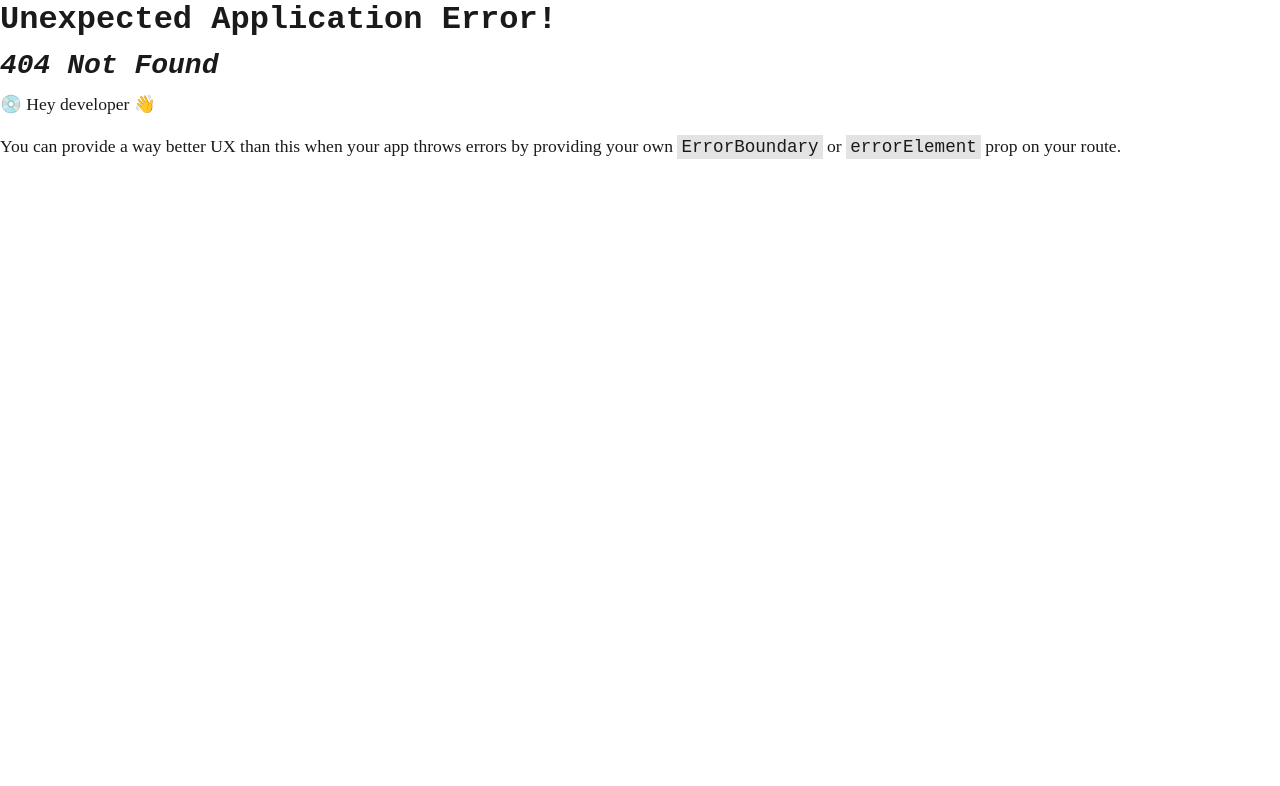
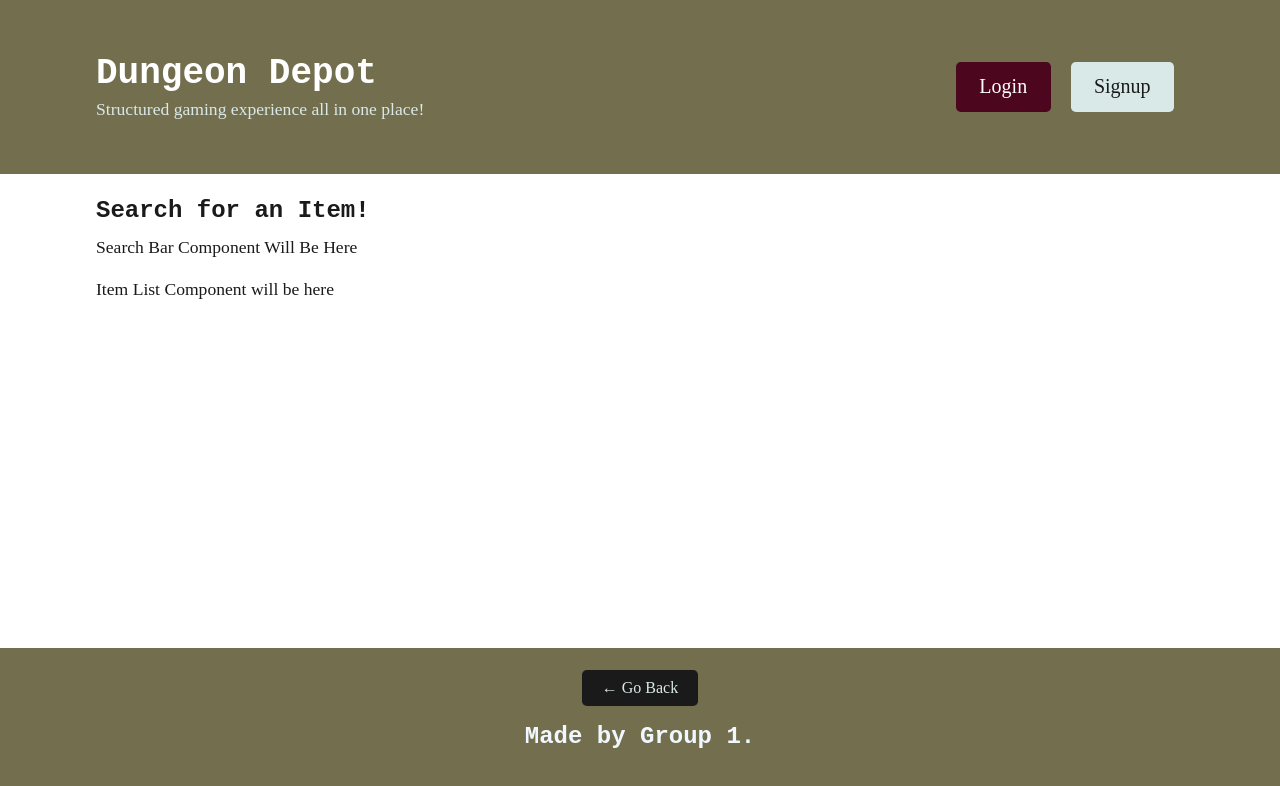
Before and after one commit to LeenaCruz/DungeonDepot, a React (Vite) app in the folder client/: page /item in a window 1280 px wide. Before the commit this address had no page. Shown: the top 786 px of the page. Built offline with nearby package versions, Linux system fonts and the light colour scheme.

Commit message:
Item Page, Dashboard Page Routes, Main

```diff
--- a/client/src/App.jsx
+++ b/client/src/App.jsx
@@ -6,7 +6,7 @@ import {
 } from '@apollo/client';
 import { setContext } from '@apollo/client/link/context';
 import { Outlet } from 'react-router-dom';
-import {QueryClient, QueryClientProvider} from 'react-query';
+// import {QueryClient, QueryClientProvider} from 'react-query';
 import Header from './components/Header';
 import Footer from './components/Footer';
 
--- a/client/src/main.jsx
+++ b/client/src/main.jsx
@@ -33,7 +33,7 @@ const router = createBrowserRouter([
         path: '/profiles/:username',
         element: <Dashboard />
       },
-      {paths: '/item',
+      { path: '/item',
         element: <Item />
       },
       //Erase later
--- a/client/src/pages/Item.jsx
+++ b/client/src/pages/Item.jsx
@@ -1,35 +1,18 @@
 // import Auth from '../utils/auth';
-
-// const Item = () => {
-//     return (
-//         <div>
-//             <h4>Search for an Item </h4>
-//         </div>>
-//     );
-// }
-
-// export default Item;
-
-
-// export default function ItemPage() {
-
-
-//     return (
-//       <div id="error-page">
-//         <h1>Oops!</h1>
-//         <p>Im the item Page.</p>
-//         <p>
-//           <i>{error.statusText || error.message}</i>
-//         </p>
-//       </div>
-//     );
-//   }
 
 const ItemPage = () => {
     return (
-      <h4>
-       Search for an Item!
-      </h4>
+        <div><h4>
+        Search for an Item!
+       </h4>
+       <div>
+        <p>Search Bar Component Will Be Here</p>
+        <div>
+            <p> Item List  Component will be here </p>
+        </div>
+       </div>
+       </div>
+
     );
   }
 
```
Also changed, not shown: client/src/pages/Dashboard.jsx (+6 -6 lines), client/src/pages/Home.jsx (+4 -4 lines).
